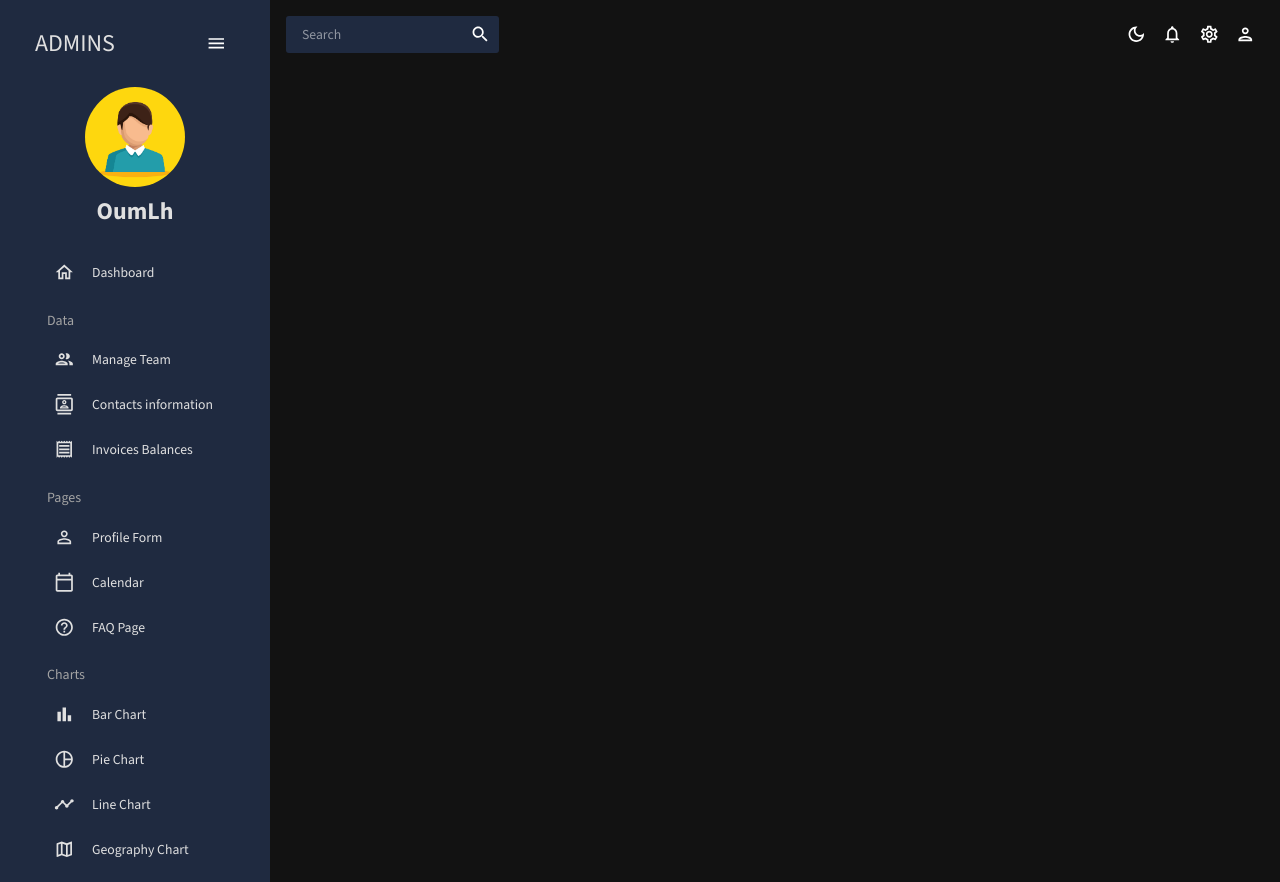
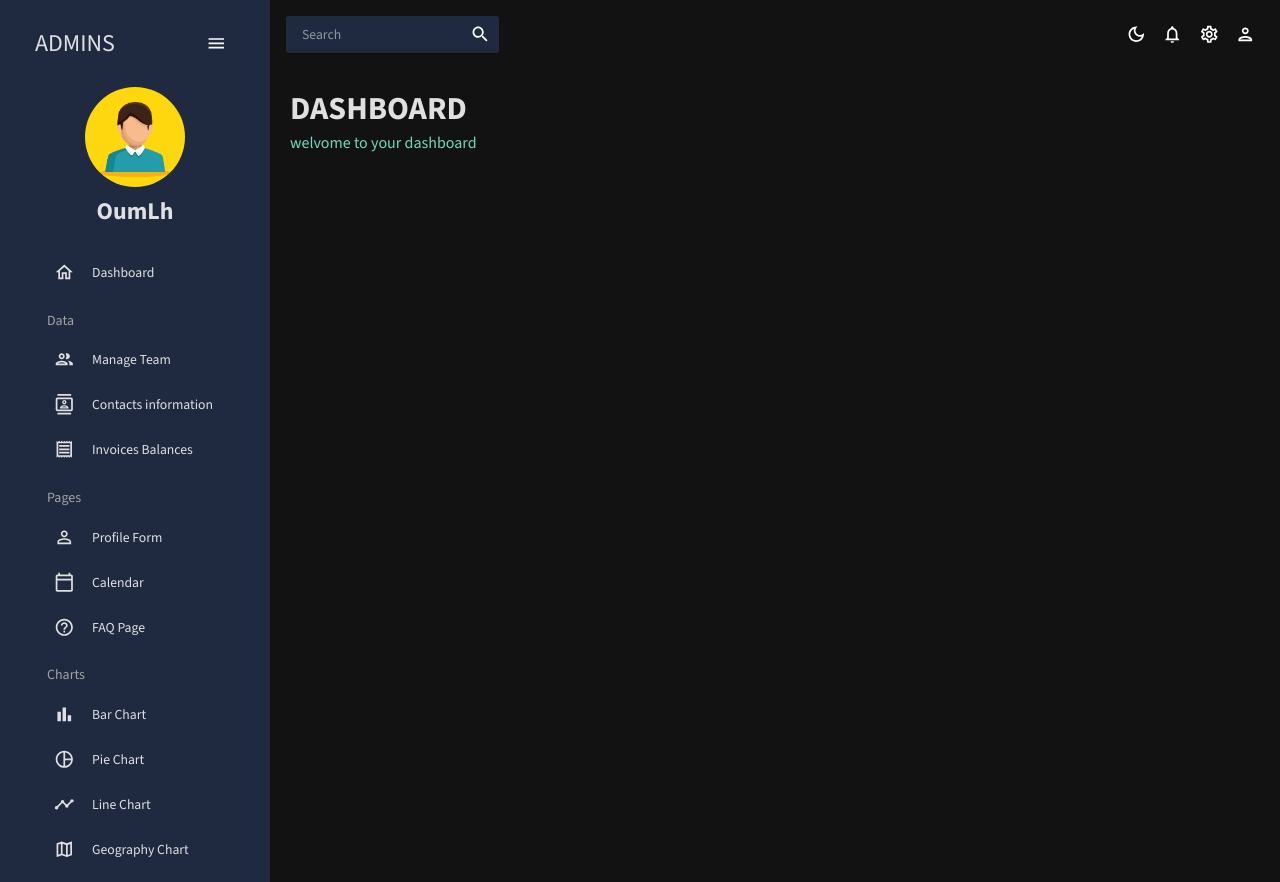
Before and after one commit to oumaimalharrak/react-admin, a React (Vite) app: page / in a window 1280 px wide. Built offline with nearby package versions, Linux system fonts and the light colour scheme.

Commit message:
index setting

```diff
--- a/src/main.jsx
+++ b/src/main.jsx
@@ -13,7 +13,7 @@
     <Router>
           <Routes>
             <Route path="/" element={<App/>}>
-              <Route path="home" element={<Dashboard/>} />
+              <Route index element={<Dashboard/>} />
               <Route path="team" element={<Team/>} />
             </Route>
           </Routes>
--- a/src/scenes/dashboard/index.jsx
+++ b/src/scenes/dashboard/index.jsx
@@ -4,7 +4,6 @@
     return <Box m="20px">
     <Box display="flex" justifyContent="space-between">
     <Header  title="DASHBOARD" subtitle="welvome to your dashboard"/>
-
     </Box>
     </Box>
 
```
